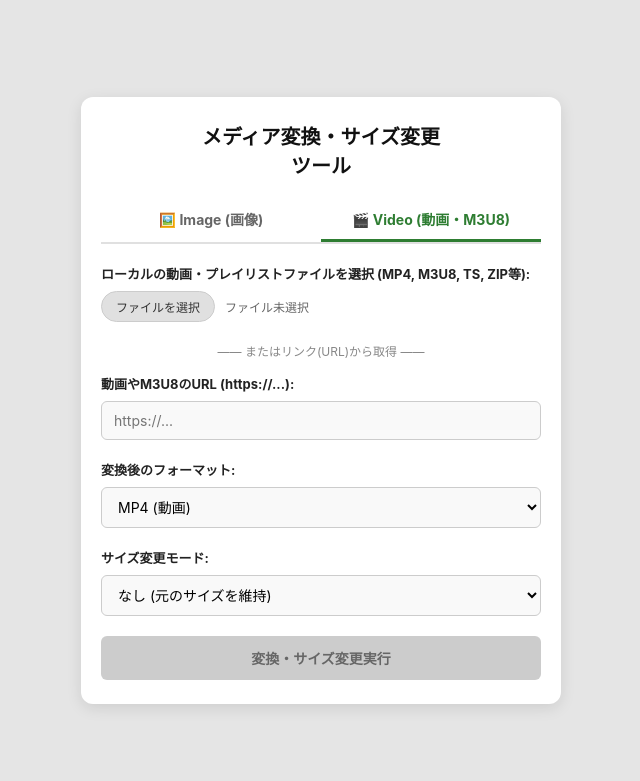
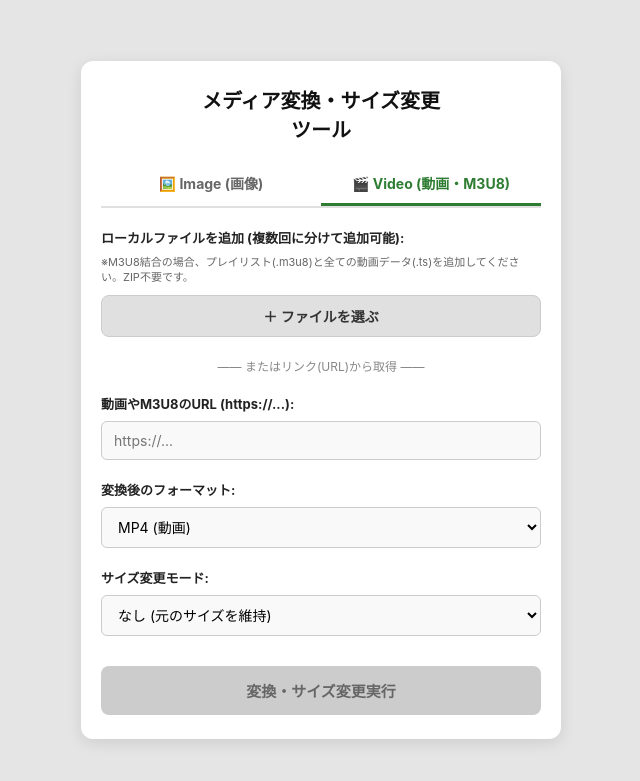
Before and after one commit to Python0718/Image, a Python web app: template templates/index.html in a window 1280 px wide. Shown: the top 781 px of the page, without its empty margins (319-959 px from the left). Run offline with Jinja, Linux system fonts and the light colour scheme; the template is opened without the code that fills it, so the values that code supplies are empty.

Commit message:
Update index.html

```diff
--- a/templates/index.html
+++ b/templates/index.html
@@ -78,36 +78,70 @@
             margin-bottom: 8px;
         }
 
-        .file-input-wrapper {
-            display: flex;
-            align-items: center;
-            gap: 10px;
+        .hint {
+            font-size: 11px;
+            color: #666;
+            margin-bottom: 10px;
+            line-height: 1.4;
         }
 
         .file-btn {
             background: #e0e0e0;
             border: 1px solid #ccc;
-            padding: 6px 14px;
-            border-radius: 16px;
-            font-size: 12px;
+            padding: 10px 16px;
+            border-radius: 8px;
+            font-size: 14px;
+            font-weight: bold;
             cursor: pointer;
             color: #333;
+            width: 100%;
+            text-align: center;
+            transition: background 0.2s;
         }
 
-        .file-name {
+        .file-btn:active {
+            background: #d0d0d0;
+        }
+
+        .file-list {
+            margin-top: 10px;
+            max-height: 150px;
+            overflow-y: auto;
+            border: 1px solid #ddd;
+            border-radius: 6px;
+            padding: 5px;
+            background: #f9f9f9;
+        }
+
+        .file-item {
+            display: flex;
+            justify-content: space-between;
+            align-items: center;
             font-size: 12px;
-            color: #666;
-            white-space: nowrap;
-            overflow: hidden;
-            text-overflow: ellipsis;
-            max-width: 250px;
+            padding: 6px 8px;
+            border-bottom: 1px solid #eee;
+            color: #444;
+        }
+
+        .file-item:last-child {
+            border-bottom: none;
+        }
+
+        .remove-btn {
+            color: #d32f2f;
+            cursor: pointer;
+            background: none;
+            border: none;
+            font-size: 14px;
+            padding: 0 5px;
+            font-weight: bold;
         }
 
         .divider {
             text-align: center;
             color: #888;
             font-size: 12px;
-            margin: 15px 0;
+            margin: 20px 0;
             position: relative;
         }
 
@@ -143,15 +177,16 @@
 
         .submit-btn {
             width: 100%;
-            padding: 12px;
+            padding: 14px;
             background: #cccccc;
             color: #666666;
             border: none;
-            border-radius: 6px;
-            font-size: 14px;
+            border-radius: 8px;
+            font-size: 15px;
             font-weight: bold;
             cursor: not-allowed;
-            transition: background 0.2s;
+            transition: background 0.3s;
+            margin-top: 10px;
         }
 
         .submit-btn.active {
@@ -195,13 +230,13 @@
         .download-btn {
             display: block;
             width: 100%;
-            padding: 10px;
+            padding: 12px;
             background: #1976d2;
             color: white;
             text-align: center;
-            border-radius: 6px;
+            border-radius: 8px;
             text-decoration: none;
-            font-size: 13px;
+            font-size: 14px;
             font-weight: bold;
             margin-top: 8px;
         }
@@ -218,26 +253,25 @@
     </div>
 
     <form id="convertForm" enctype="multipart/form-data">
-        <input type="file" id="fileInput" name="files" multiple style="display: none;" onchange="updateFileName()">
+        <input type="file" id="fileInput" multiple style="display: none;" onchange="handleFileSelect(event)">
 
         <div class="form-group">
-            <label id="fileLabel">ローカルの動画・プレイリストファイルを選択 (MP4, M3U8, TS, ZIP等):</label>
-            <div class="file-input-wrapper">
-                <button type="button" class="file-btn" onclick="document.getElementById('fileInput').click()">ファイルを選択</button>
-                <span class="file-name" id="fileNameDisplay">ファイル未選択</span>
-            </div>
+            <label id="fileLabel">ローカルファイルを追加 (複数回に分けて追加可能):</label>
+            <p class="hint" id="fileHint">※M3U8結合の場合、プレイリスト(.m3u8)と全ての動画データ(.ts)を追加してください。ZIP不要です。</p>
+            <button type="button" class="file-btn" onclick="document.getElementById('fileInput').click()">＋ ファイルを選ぶ</button>
+            <div class="file-list" id="fileListDisplay" style="display: none;"></div>
         </div>
 
         <div class="divider">—— またはリンク(URL)から取得 ——</div>
 
         <div class="form-group">
             <label>動画やM3U8のURL (https://...):</label>
-            <input type="text" id="videoUrl" name="video_url" placeholder="https://..." oninput="checkFormValid()">
+            <input type="text" id="videoUrl" placeholder="https://..." oninput="checkFormValid()">
         </div>
 
         <div class="form-group">
             <label>変換後のフォーマット:</label>
-            <select id="targetFormat" name="target_format" onchange="checkFormValid()">
+            <select id="targetFormat" onchange="checkFormValid()">
                 <option value="MP4">MP4 (動画)</option>
                 <option value="TS">TS (無劣化結合・抽出)</option>
                 <option value="M3U8">M3U8 (HLSストリーミング)</option>
@@ -256,11 +290,11 @@
                 <option value="custom">サイズを直接指定 (px)</option>
             </select>
             <div class="size-inputs" id="sizeInputs" style="display: none;">
-                <input type="number" id="width" name="width" placeholder="幅 (px)" min="1">
-                <input type="number" id="height" name="height" placeholder="高さ (px)" min="1">
+                <input type="number" id="width" placeholder="幅 (px)" min="1">
+                <input type="number" id="height" placeholder="高さ (px)" min="1">
             </div>
             <label class="checkbox-label" id="aspectRatioLabel" style="display: none;">
-                <input type="checkbox" id="maintainAspect" name="maintain_aspect" value="true" checked>
+                <input type="checkbox" id="maintainAspect" value="true" checked>
                 縦横比を維持する
             </label>
         </div>
@@ -282,6 +316,7 @@
 
 <script>
     let currentTab = 'video';
+    let selectedFiles = []; // 選択されたファイルを蓄積する配列
 
     function switchTab(tab) {
         currentTab = tab;
@@ -289,30 +324,59 @@
         buttons[0].classList.toggle('active', tab === 'image');
         buttons[1].classList.toggle('active', tab === 'video');
 
-        const fileLabel = document.getElementById('fileLabel');
         const targetFormat = document.getElementById('targetFormat');
+        const fileHint = document.getElementById('fileHint');
 
         if (tab === 'image') {
-            fileLabel.innerText = "ローカルの画像ファイルを選択 (JPG, PNG, WEBP, HEIC等):";
             targetFormat.value = "JPEG";
+            fileHint.innerText = "※JPG, PNG, WEBP, HEIC等の画像ファイルを追加してください。";
         } else {
-            fileLabel.innerText = "ローカルの動画・プレイリストファイルを選択 (MP4, M3U8, TS, ZIP等):";
             targetFormat.value = "MP4";
+            fileHint.innerText = "※M3U8結合の場合、プレイリスト(.m3u8)と全ての動画データ(.ts)を追加してください。ZIP不要です。";
         }
         checkFormValid();
     }
 
-    function updateFileName() {
-        const input = document.getElementById('fileInput');
-        const display = document.getElementById('fileNameDisplay');
-        if (input.files.length === 0) {
-            display.innerText = "ファイル未選択";
-        } else if (input.files.length === 1) {
-            display.innerText = input.files[0].name;
-        } else {
-            display.innerText = `${input.files.length} 個のファイルを選択中`;
+    // ファイル選択時に配列に追加（蓄積）
+    function handleFileSelect(event) {
+        const files = event.target.files;
+        for (let i = 0; i < files.length; i++) {
+            // 同じ名前のファイルが既に無ければ追加
+            if (!selectedFiles.some(f => f.name === files[i].name)) {
+                selectedFiles.push(files[i]);
+            }
         }
+        event.target.value = ''; // 同じファイルを再度選べるようにリセット
+        renderFileList();
         checkFormValid();
+    }
+
+    // 蓄積リストからファイルを削除
+    function removeFile(index) {
+        selectedFiles.splice(index, 1);
+        renderFileList();
+        checkFormValid();
+    }
+
+    // ファイルリストの画面描画
+    function renderFileList() {
+        const display = document.getElementById('fileListDisplay');
+        if (selectedFiles.length === 0) {
+            display.style.display = 'none';
+            display.innerHTML = '';
+            return;
+        }
+        display.style.display = 'block';
+        display.innerHTML = '';
+        selectedFiles.forEach((file, index) => {
+            const div = document.createElement('div');
+            div.className = 'file-item';
+            div.innerHTML = `
+                <span style="white-space: nowrap; overflow: hidden; text-overflow: ellipsis; max-width: 90%;">${file.name}</span>
+                <button type="button" class="remove-btn" onclick="removeFile(${index})">✖</button>
+            `;
+            display.appendChild(div);
+        });
     }
 
     function toggleSizeInputs() {
@@ -323,11 +387,10 @@
     }
 
     function checkFormValid() {
-        const fileInput = document.getElementById('fileInput');
         const videoUrl = document.getElementById('videoUrl').value.trim();
         const submitBtn = document.getElementById('submitBtn');
 
-        if (fileInput.files.length > 0 || videoUrl.length > 0) {
+        if (selectedFiles.length > 0 || videoUrl.length > 0) {
             submitBtn.classList.add('active');
             submitBtn.disabled = false;
         } else {
@@ -337,8 +400,20 @@
     }
 
     async function startConversion() {
-        const form = document.getElementById('convertForm');
-        const formData = new FormData(form);
+        // 自前でFormDataを組み立てる（蓄積したファイルをすべて送信）
+        const formData = new FormData();
+        selectedFiles.forEach(file => {
+            formData.append('files', file);
+        });
+        formData.append('target_format', document.getElementById('targetFormat').value);
+        formData.append('video_url', document.getElementById('videoUrl').value);
+
+        const mode = document.getElementById('sizeMode').value;
+        if (mode === 'custom') {
+            formData.append('width', document.getElementById('width').value);
+            formData.append('height', document.getElementById('height').value);
+            formData.append('maintain_aspect', document.getElementById('maintainAspect').checked);
+        }
 
         document.getElementById('progressSection').style.display = 'block';
         document.getElementById('downloadList').innerHTML = '';
@@ -410,7 +485,7 @@
         });
     }
 
-    // 初期化チェック
+    // 初期化
     checkFormValid();
 </script>
 </body>
```
